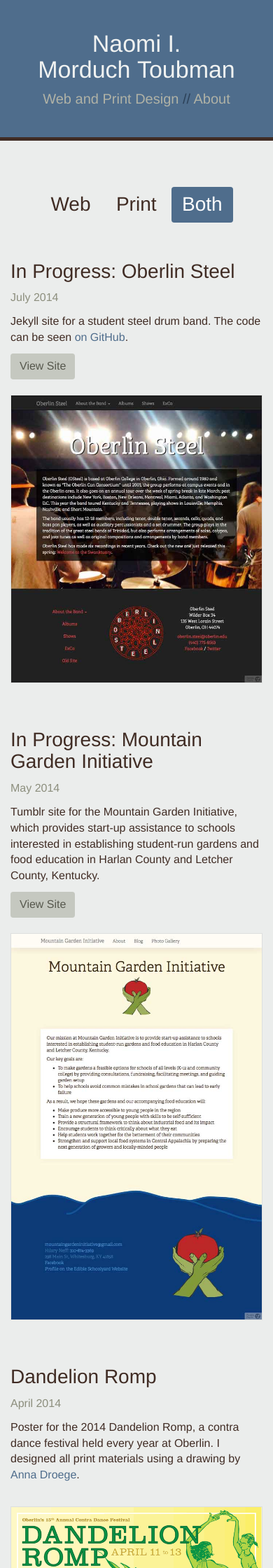
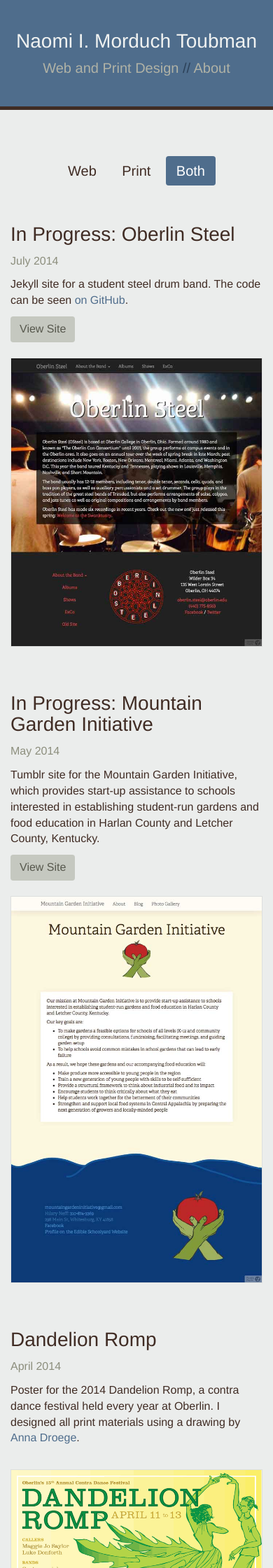
Before and after one commit to nmorduch/nmorduch.github.io, a Jekyll site: the page built from index.html, in a window 390 px wide. Shown: the top 2240 px of the page at 70% size. Built offline with Jekyll 4.4.1, drawn with Linux system fonts in a browser that asks for light colours; Markdown is read by kramdown in place of the engine named in the settings.

Commit message:
even better on mobile

```diff
--- a/index.html
+++ b/index.html
@@ -12,7 +12,7 @@
 	{% for post in site.posts %}
 		<li class="{{ post.categories }} both tab-pane active fade in">
 			<div class="row">
-				<div class="col-xs-12 col-sm-6 col-sm-push-6 margin-trailer">
+				<div class="col-xxs-12 col-xs-6 col-xs-push-6 margin-trailer">
 					<h3>{{ post.title }}</h3>
 					<p class="text-muted">{{ post.date | date: "%B %Y" }}</p>
 					{{ post.content }}
@@ -20,7 +20,7 @@
 						<a href="{{ post.link }}" class="btn btn-custom">View Site</a>
 					{% endif %}
 				</div>
-				<div class="col-xs-12 col-sm-6 col-sm-pull-6 margin-trailer">
+				<div class="col-xxs-12 col-xs-6 col-xs-pull-6 margin-trailer">
 					{% for image in post.img %}
 						<a href="{{ site.baseurl }}{{ site.imageurl }}/work/{{ image.large }}" class="margin-trailer">
 							<img src="{{ site.baseurl }}{{ site.imageurl }}/thumbs/{% if image.thumb %}{{ image.thumb }}{% else %}{{ image.large }}{% endif %}" alt="{{ post.title }}" class="img-responsive{% unless image.large == 'nbt-2011-12.gif' %} img-frame{% endunless %}">
--- a/static/css/screen.css
+++ b/static/css/screen.css
@@ -17,6 +17,11 @@
 @media (min-width: 768px) {
   header h1 {
     font-size: 41px;
+  }
+}
+@media (max-width: 480px) {
+  header h1 {
+    font-size: 28px;
   }
 }
 header h3 {
@@ -111,6 +116,17 @@
   background-image: none;
 }
 
+@media (max-width: 480px) {
+  .portfolio-nav .h3 {
+    font-size: 20px;
+  }
+
+  .col-xxs-12 {
+    width: 100% !important;
+    left: 0;
+    right: 0;
+  }
+}
 .typekit-badge {
   opacity: 0.3;
 }
```
Also changed, not shown: static/sass/screen.sass (+12 -0 lines).
